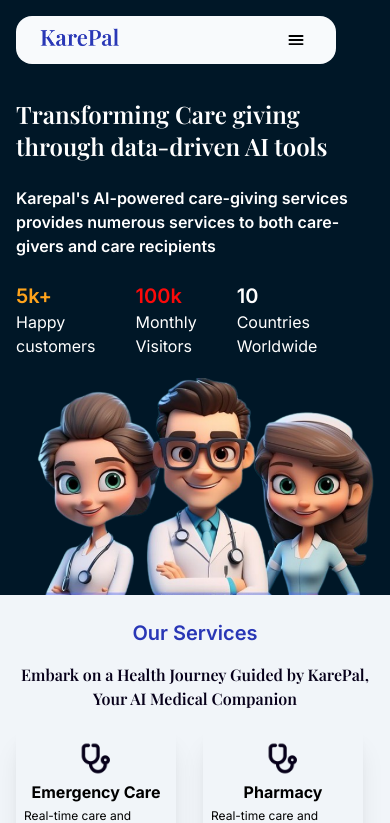
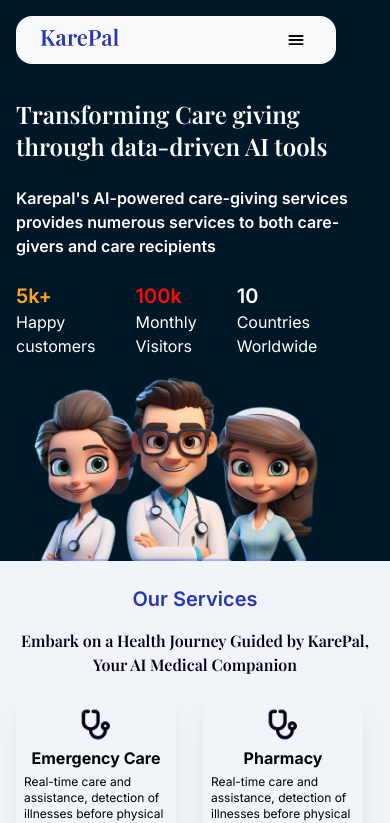
Before and after one commit to ChiefLopes/KarePal, a Next.js app: page / in a window 390 px wide. Shown: the top 823 px of the page. Built offline with nearby package versions, Linux system fonts and the light colour scheme; a web font is replaced by a local one.

Commit message:
updated the team page and the hero section

```diff
--- a/app/pages/home.tsx
+++ b/app/pages/home.tsx
@@ -43,7 +43,7 @@ const Hero = () => {
         </div>
 
         {/* IMAGE AREA */}
-        <div className="pt-5 lg:pt-0 lg:mr-40">
+        <div className="pt-5 lg:pt-0 mr-14 lg:mr-40">
           <Image
             src={HeroImage}
             alt="Hero"
```
